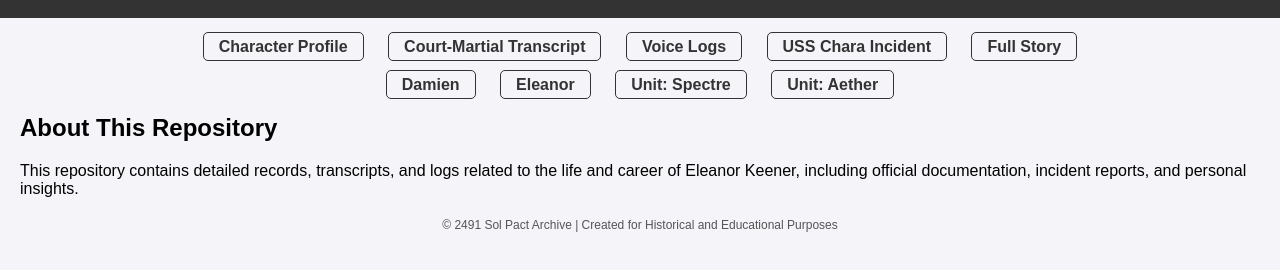
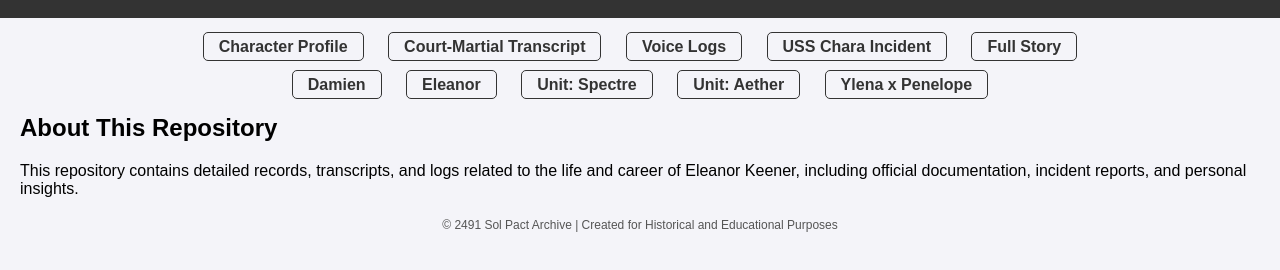
Before and after one commit to Diyn67/Eleanor-Keener, a plain HTML site: page index.html in a window 1280 px wide. Shown: the part 296-566 px from the top of the page. Drawn offline with Linux system fonts and the light colour scheme.

Commit message:
fanfic upload

```diff
--- a/index.html
+++ b/index.html
@@ -27,6 +27,7 @@
         <a href="Files/Eleanor Sneak Peak.pdf"> Eleanor</a>
         <a href="">Unit: Spectre</a>
         <a href="">Unit: Aether</a>
+        <a href="Files/Ylena x Penelope.pdf">Ylena x Penelope</a>
     </nav>
     <section>
         <h2>About This Repository</h2>
```
Also changed, not shown: 1 other file.
